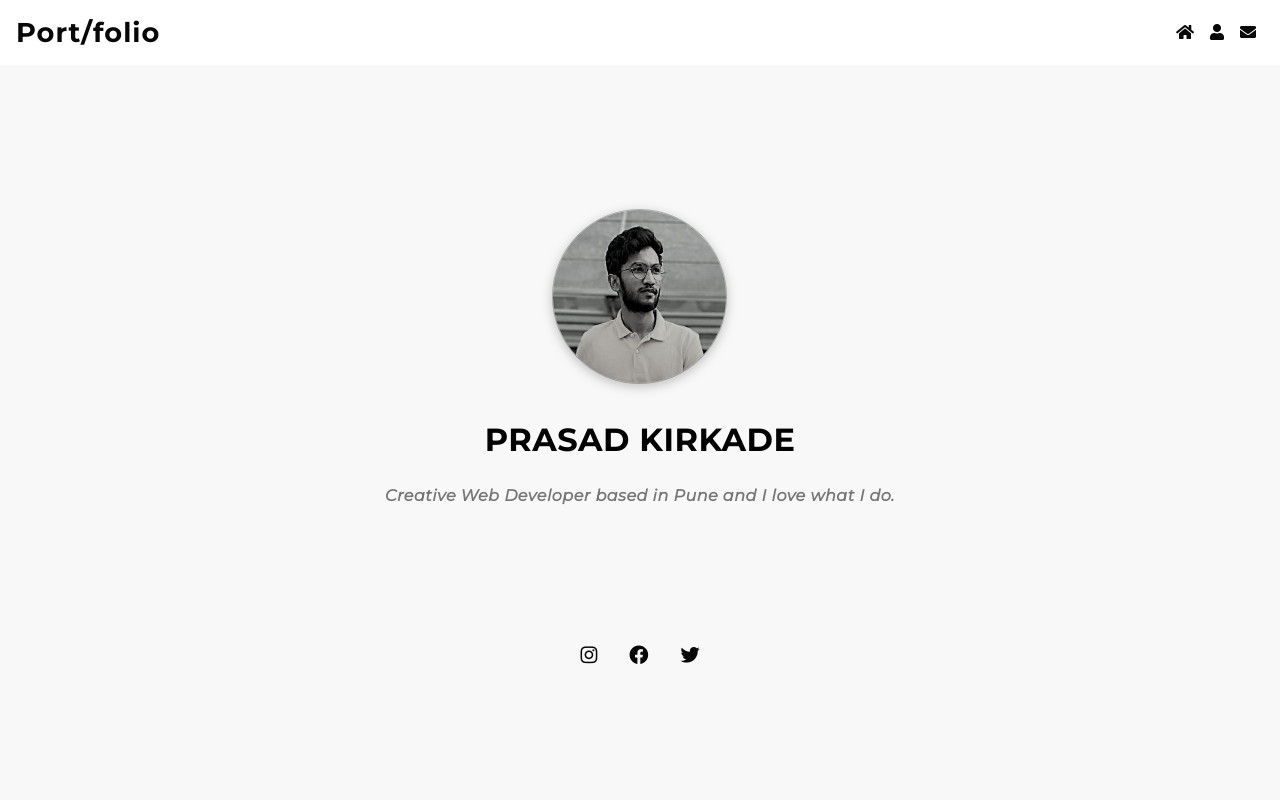
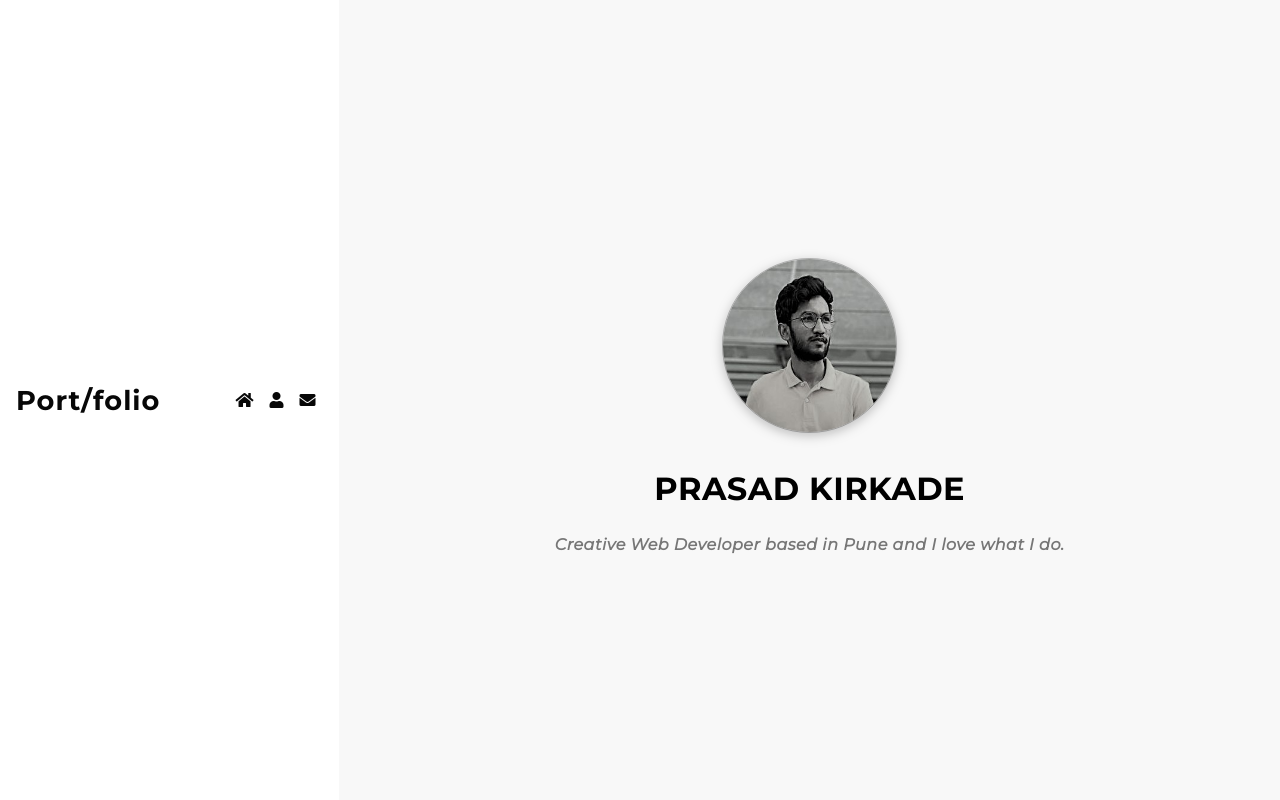
Before and after one commit to Pikay13/Portfolio, a React (Create React App) app: page / in a window 1280 px wide. Shown: the top 800 px of the page. Built offline with nearby package versions, Linux system fonts and the light colour scheme.

Commit message:
Add files via upload

```diff
--- a/src/App.css
+++ b/src/App.css
@@ -11,13 +11,32 @@
     --grey-bg: #f8f8f8;
 }
 .App{
+    display: flex;
+    justify-content: center;
     height: 100vh;
     background: var(--grey-bg);
 }
+.App .nav-wrap{
+    background: var(--main-bg-color);
+    color: var(--main-text-color);
+    position: fixed;
+    width: 100%;
+    z-index: 1000;
+}
 .App #wrapper{
-    display: flex;
-    align-items: center;
-    justify-content: center;
-    flex-direction: column;
-    margin: 8rem 2rem;
+    max-height: 100vh;
+    padding-top: 20vh;
+    margin: 0 1rem;
 }
+@media screen and (min-width: 769px){
+    .App .nav-wrap{
+        position: relative;
+        width: 30vw;
+    }
+    .App #wrapper{
+        display: flex;
+        justify-content: center;
+        width: 100%;
+        padding: 0;
+    }
+}
```
